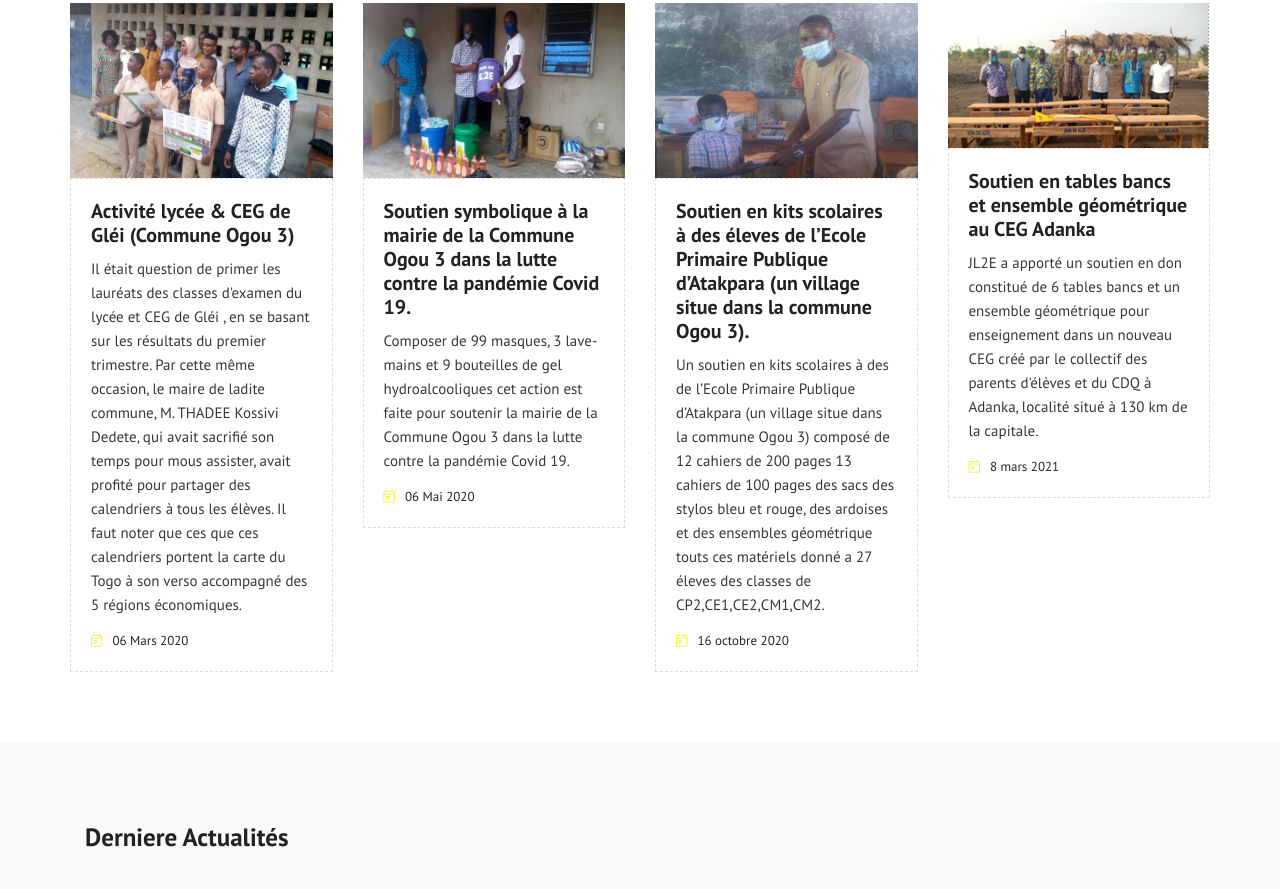
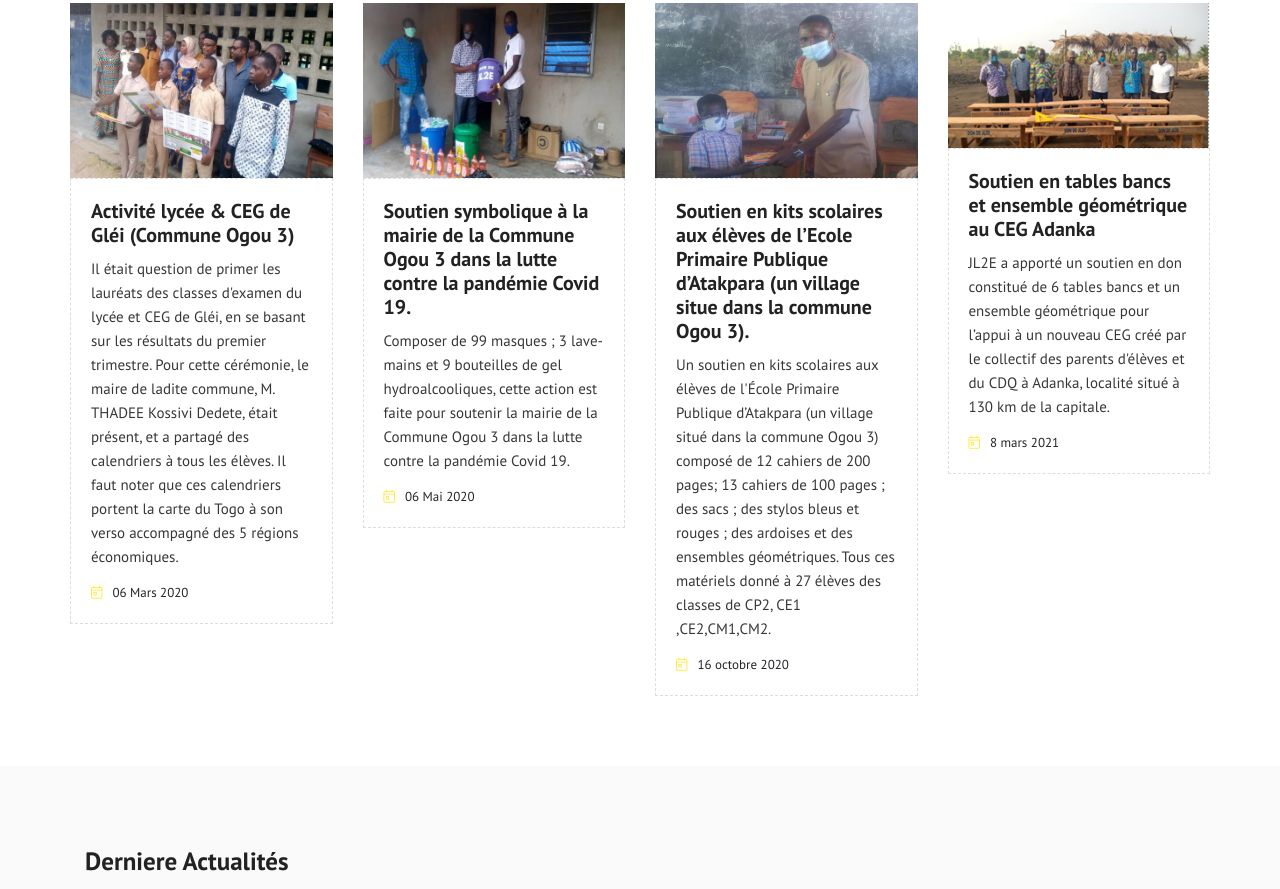
Before and after one commit to TchD7/oraleo, a plain HTML site: page index.html in a window 1280 px wide. Shown: the part 1813-2702 px from the top of the page. Drawn offline with Linux system fonts and the light colour scheme.

Commit message:
second commit

```diff
--- a/index.html
+++ b/index.html
@@ -54,7 +54,9 @@
             <div class="wrapper">
               <h1>JEUNES LEADERS POUR L'EXCELLENCE ET L'EPANOUISSEMENT</h1>
               <br>
-              <p>L’association Jeunes Leaders pour l’Excellence et l’Epanouissement (JL2E) est enregistrée sous le Numéro 867 du 03 décembre 2020 auprès du Ministère de l’Administration Territoriale de la Décentralisation et du Développement des Territoires (MATDDT) du Togo.</p>
+              <p>L’association Jeunes Leaders pour l’Excellence et l’Epanouissement (JL2E) est enregistrée sous le
+                Numéro 867 du 03 décembre 2020 auprès du Ministère de l’Administration Territoriale de la
+                Décentralisation et du Développement des Territoires (MATDDT) du Togo.</p>
               <br>
               <ol>
                 <li><a href="contact-us.html">Nous rejoindre</a></li>
@@ -80,7 +82,9 @@
                       <li class="dashed">
                         <i class="fal fa-hands-usd"></i>
                         <h3>Pour votre soutien</h3>
-                        <p>Pour toute action de <a href="contact-us.html">soutien</a> à l' association JL2E . Dans notre association, nous recevons tout type d'aides venant de partout dans le monde comme : des matériels scolaires, sanitaires, des vivres...</p>
+                        <p>Pour toute action de <a href="contact-us.html">soutien</a> à l' association JL2E . Dans notre
+                          association, nous recevons tout type d'aides venant de partout dans le monde comme : des
+                          matériels scolaires, sanitaires, des vivres...</p>
                       </li>
                     </ol>
                   </div>
@@ -91,7 +95,9 @@
                       <li class="dashed">
                         <i class="fal fa-mailbox"></i>
                         <h3>S'abonner pour nos nouvelles actions</h3>
-                        <p>Nous effectuons des séminaires de sensibilisation et des formations sur l'entrepreneuriat. Laisser nous votre adress e-mail en bas de la page pour être au courant de nos nouvelles actions.</p>
+                        <p>Nous effectuons des séminaires de sensibilisation et des formations sur l'entrepreneuriat.
+                          Laisser nous votre adress e-mail en bas de la page pour être au courant de nos nouvelles
+                          actions.</p>
                       </li>
                     </ol>
                   </div>
@@ -102,7 +108,8 @@
                       <li>
                         <i class="fal fa-users"></i>
                         <h3>Integrer notre equipe</h3>
-                        <p>La JL2E est ouverte à toute personne désirant intégrer notre équipe. Pour plus d'informations, veuillez nous contacter pour les procédures d'intégration.
+                        <p>La JL2E est ouverte à toute personne désirant intégrer notre équipe. Pour plus
+                          d'informations, veuillez nous contacter pour les procédures d'intégration.
                         </p>
                       </li>
                     </ol>
@@ -135,7 +142,8 @@
                   <li>
                     <i class="fal fa-graduation-cap "></i>
                     <h3>L'EDUCATION & LA FORMATION</h3>
-                    <p>Susciter la culture de l’excellence chez les jeunes, tout en œuvrant pour leur épanouissement en milieu scolaire et professionnel.</p>
+                    <p>Susciter la culture de l’excellence chez les jeunes, tout en œuvrant pour leur épanouissement en
+                      milieu scolaire et professionnel.</p>
                   </li>
                 </ol>
               </div>
@@ -149,7 +157,10 @@
                   <li>
                     <i class="fal fa-comments-alt-dollar"></i>
                     <h3>L'ENTREPRENEURIAT</h3>
-                    <p>Orienter les jeunes vers les techniques de création d'entreprise, favoriser l'insertion professionnelle et sociale afin d'atténuer la pauvreté et la misère au sein de la population, faciliter l’accès aux crédits à la population de base pour le financement de leurs activités génératrices de revenu
+                    <p>Orienter les jeunes vers les techniques de création d'entreprise, favoriser l'insertion
+                      professionnelle et sociale afin d'atténuer la pauvreté et la misère au sein de la population,
+                      faciliter l’accès aux crédits à la population de base pour le financement de leurs activités
+                      génératrices de revenu
                     </p>
                   </li>
                 </ol>
@@ -164,7 +175,9 @@
                   <li>
                     <i class="fal fa-tree-alt"></i>
                     <h3>L'ENVIRONNEMENT</h3>
-                    <p>Contribuer à la protection de l’environnement ; lutter contre la pollution et le phénomène des anomalies climatiques ; encourager le reboisement en milieu urbain et rural ; œuvrer pour la sauvegarde de la faune et de la flore.</p>
+                    <p>Contribuer à la protection de l’environnement ; lutter contre la pollution et le phénomène des
+                      anomalies climatiques ; encourager le reboisement en milieu urbain et rural ; œuvrer pour la
+                      sauvegarde de la faune et de la flore.</p>
                   </li>
                 </ol>
               </div>
@@ -208,8 +221,11 @@
                 <img src="assets/images/causes/1.jpg">
               </figure>
               <div class="bs">
-                <h3>Activité  lycée & CEG de Gléi (Commune Ogou 3) </h3>
-                <p>Il était question de primer les lauréats des classes d'examen du lycée et CEG de Gléi , en se basant sur les résultats du premier trimestre. Par cette même occasion, le maire de ladite commune, M. THADEE Kossivi Dedete, qui avait sacrifié son temps pour mous assister, avait profité pour partager des calendriers à tous les élèves. Il faut noter que ces que ces calendriers portent la carte du Togo à son verso accompagné des 5 régions économiques.</p>
+                <h3>Activité lycée & CEG de Gléi (Commune Ogou 3) </h3>
+                <p>Il était question de primer les lauréats des classes d'examen du lycée et CEG de Gléi, en se basant
+                  sur les résultats du premier trimestre. Pour cette cérémonie, le maire de ladite commune, M. THADEE
+                  Kossivi Dedete, était présent, et a partagé des calendriers à tous les élèves. Il faut noter que ces
+                  calendriers portent la carte du Togo à son verso accompagné des 5 régions économiques.</p>
                 <ol>
                   <li class="text-center"><i class="fal fa-calendar-day"></i>06 Mars 2020</li>
 
@@ -224,13 +240,10 @@
               </figure>
               <div class="bs">
                 <h3>Soutien symbolique à la mairie de la Commune Ogou 3 dans la lutte contre la pandémie Covid 19. </h3>
-                <!-- <p>Composer des annales de maths, des annales de SVT, une boite de craie,une boite
-                  de bic rouge et de bic bleu,Il était question de primer les lauréats des classes d'examen du CEG de Gléi, en se basant sur les résultats du premier
-                  trimestre.
-                </p> -->
+
                 <p>
-                  Composer de  99 masques, 3 lave-mains et 9 bouteilles de gel hydroalcooliques cet action est faite pour soutenir la mairie de la Commune Ogou 3 dans la lutte contre la pandémie Covid 19.
-                </p>
+                  Composer de 99 masques ; 3 lave-mains et 9 bouteilles de gel hydroalcooliques, cette action est faite
+                  pour soutenir la mairie de la Commune Ogou 3 dans la lutte contre la pandémie Covid 19. </p>
                 <ol>
                   <li><i class="fal fa-calendar-day"></i>06 Mai 2020 </li>
 
@@ -244,12 +257,13 @@
                 <img src="assets/images/causes/3.jpg">
               </figure>
               <div class="bs">
-                <h3>Soutien en kits scolaires à des éleves de l’Ecole Primaire Publique d’Atakpara (un village
-                  situe dans la commune Ogou 3).</h3>
+                <h3>Soutien en kits scolaires aux élèves de l’Ecole Primaire Publique d’Atakpara (un village situe dans
+                  la commune Ogou 3).</h3>
                 <p>
-                  Un soutien en kits scolaires à des de l’Ecole Primaire Publique d’Atakpara (un village situe dans la commune Ogou 3) composé de
-                  12 cahiers de 200 pages 13 cahiers de 100 pages des sacs des stylos bleu et rouge, des ardoises et des ensembles géométrique touts ces matériels donné a 27 éleves des classes de CP2,CE1,CE2,CM1,CM2.
-                </p>
+                  Un soutien en kits scolaires aux élèves de l'École Primaire Publique d’Atakpara (un village situé dans
+                  la commune Ogou 3) composé de 12 cahiers de 200 pages; 13 cahiers de 100 pages ; des sacs ; des stylos
+                  bleus et rouges ; des ardoises et des ensembles géométriques. Tous ces matériels donné à 27 élèves des
+                  classes de CP2, CE1 ,CE2,CM1,CM2. </p>
                 <ol>
                   <li><i class="fal fa-calendar-day"></i>16 octobre 2020</li>
                 </ol>
@@ -263,7 +277,9 @@
               </figure>
               <div class="bs">
                 <h3>Soutien en tables bancs et ensemble géométrique au CEG Adanka</h3>
-                <p>JL2E a apporté un soutien en don constitué de 6 tables bancs et un ensemble géométrique pour enseignement dans un nouveau CEG créé par le collectif des parents d'élèves et du CDQ à Adanka, localité situé à 130 km de la capitale. </p>
+                <p>JL2E a apporté un soutien en don constitué de 6 tables bancs et un ensemble géométrique pour l’appui
+                  à un nouveau CEG créé par le collectif des parents d'élèves et du CDQ à Adanka, localité situé à 130
+                  km de la capitale. </p>
                 <ol>
                   <li><i class="fal fa-calendar-day"></i>8 mars 2021</li>
 
@@ -297,7 +313,9 @@
             <div class="blog-content-section">
               <div class="blo-content-title">
                 <h4>Formation de la Synergie des Jeunes Engagés pour le Développement de l'Afrique</h4>
-                <p>Participation à la formation de la Synergie des Jeunes Engagés pour le Développement de l'Afrique axé sur le thème "la rédaction des projets et le renforcement des liens associatifs" avec remise d'attestation</p>
+                <p>Participation à la formation de la Synergie des Jeunes Engagés pour le Développement de l'Afrique axé
+                  sur le thème "la rédaction des projets et le renforcement des liens associatifs" avec remise
+                  d'attestation</p>
               </div>
               <div class="blog-admin">
                 <ol>
@@ -315,7 +333,8 @@
             <div class="blog-content-section">
               <div class="blo-content-title">
                 <h4>Journer du leadership Féminin</h4>
-                <p>Rencontre d'échange initié par  Jeune Femme Leader sur le thème "le développement communautaire: pourquoi l'engagement des jeunes"</p>
+                <p>Rencontre d'échange initié par Jeune Femme Leader sur le thème "le développement communautaire:
+                  pourquoi l'engagement des jeunes"</p>
               </div>
               <div class="blog-admin">
                 <ol>
@@ -339,10 +358,7 @@
         <div class="col-lg-3 col-md-3 col-sm-6 col-6">
           <div class="footer-content">
             <h2>JL2E</h2>
-            <p>Susciter la culture de l'excellence aupres des Jeunes
-                  Favoriser l'esprit de l'entrepreneuriat
-                  Protéger l'environemment
-                  Promouvoir aupres des jeunes le developpement culture</p>
+            <p>Susciter la culture de l'excellence auprès des jeunes, favorisé l'esprit de l'entrepreneuriat. Protéger l'environnement Promouvoir auprès des jeunes le developpement culture</p>
             <ul>
               <li><i class="fab fa-facebook-f"></i></li>
               <li><i class="fab fa-twitter"></i></li>
@@ -356,7 +372,7 @@
             <h2>Liens direct</h2>
             <ol>
               <li><a href="index.html"><i class="fal fa-angle-double-right"></i>Accueil</a></li>
-              <li><a href="about-us.html"><i class="fal fa-angle-double-right"></i>Apropos</a></li>
+              <li><a href="about-us.html"><i class="fal fa-angle-double-right"></i>A propos</a></li>
               <li><a href="services.html"><i class="fal fa-angle-double-right"></i>Services</a></li>
               <li><a href="blog.html"><i class="fal fa-angle-double-right"></i>Blog</a></li>
               <li><a href="contact-us.html"><i class="fal fa-angle-double-right"></i>Contact</a></li>
@@ -368,7 +384,7 @@
             <h2>Services</h2>
             <ol>
               <li><a href="index.html"><i class="fal fa-angle-double-right"></i>Accueil</a></li>
-              <li><a href="about-us.html"><i class="fal fa-angle-double-right"></i>Apropos</a></li>
+              <li><a href="about-us.html"><i class="fal fa-angle-double-right"></i>A propos</a></li>
               <li><a href="services.html"><i class="fal fa-angle-double-right"></i>Services</a></li>
               <li><a href="blog.html"><i class="fal fa-angle-double-right"></i>Blog</a></li>
               <li><a href="contact-us.html"><i class="fal fa-angle-double-right"></i>Contact</a></li>
@@ -395,4 +411,5 @@
 <script src="assets/js/popper.min.js"></script>
 <script src="assets/js/bootstrap.min.js"></script>
 <script src="assets/js/script.js"></script>
+
 </html>
```
Also changed, not shown: about-us.html (+4 -6 lines), blog.html (+1 -4 lines), contact-us.html (+2 -5 lines), services.html (+2 -5 lines). Lines whose indentation alone changed are shown as unchanged.
